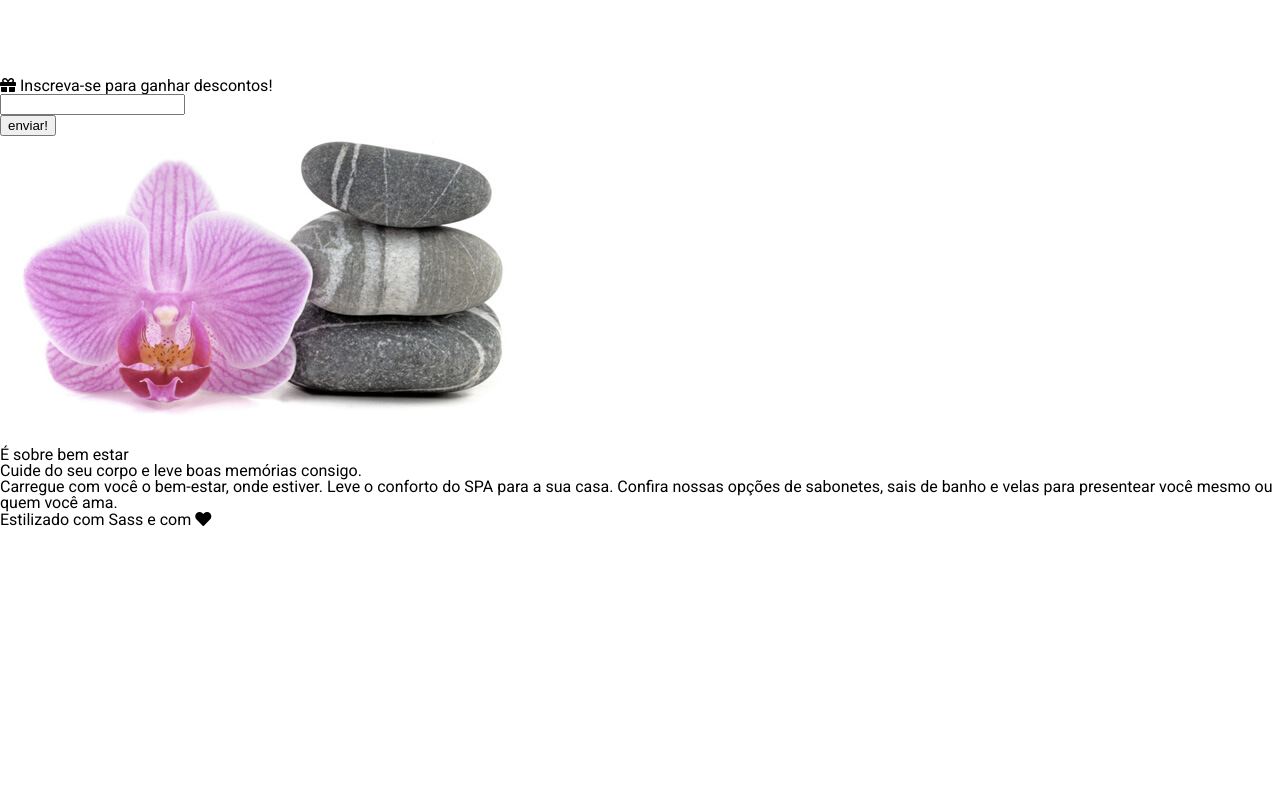
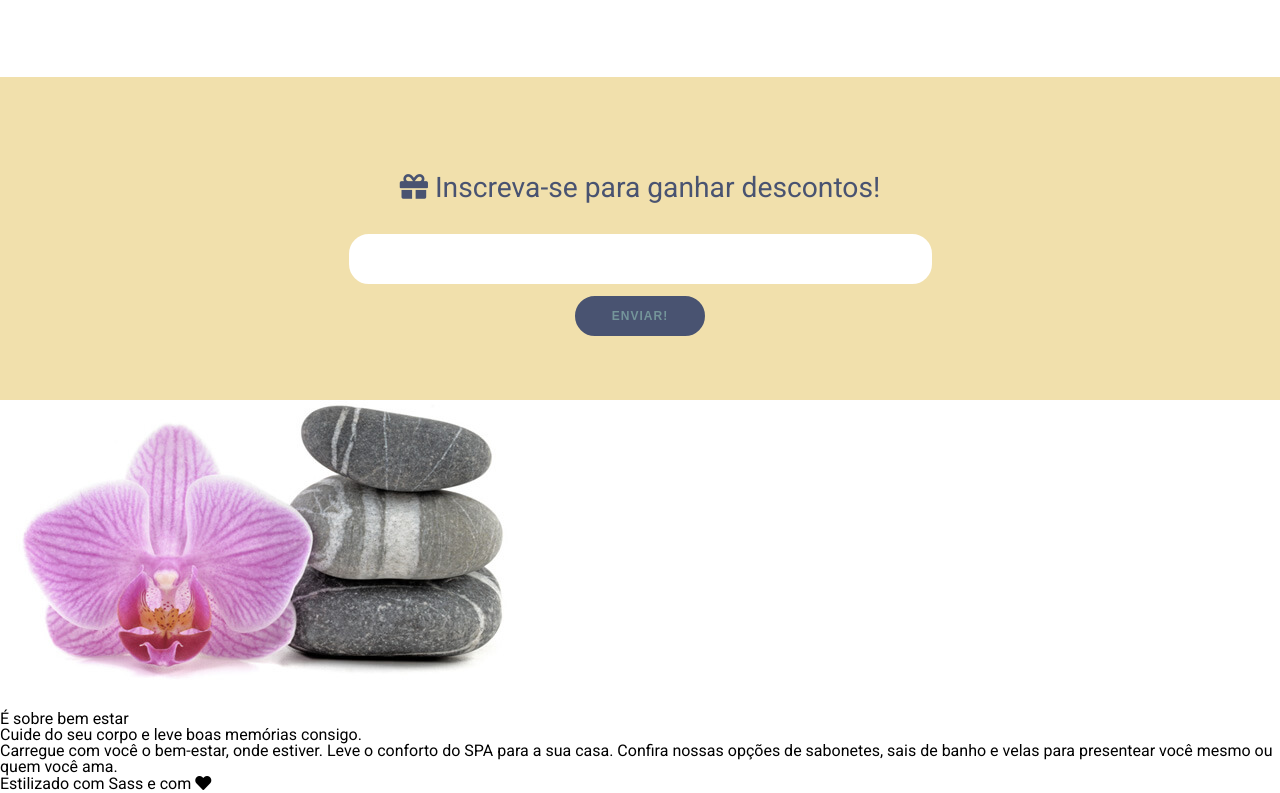
Before and after one commit to joaoelias1921/alura_spa, a plain HTML site: page index.html in a window 1280 px wide. Shown: the part 1084-1877 px from the top of the page. Before the commit the page ends 1613 px from the top, so only its background shows below. Drawn offline with nearby package versions, Linux system fonts and the light colour scheme.

Commit message:
Finalização área de Inscrição

```diff
--- a/styles/components/_cupom.scss
+++ b/styles/components/_cupom.scss
@@ -0,0 +1,57 @@
+@import '../abstract/variaveis';
+
+#cupom {
+    background-color: $cor-terciaria;
+    padding: 4rem;
+    text-align: center;
+    .texto {
+        color: $cor-primaria;
+        h2 {
+            margin: 2rem;
+            font-size: $tamanho-do-texto / 1.7;
+        }
+    }
+    .input {
+        margin: 0 auto;
+        width: 575px;
+        border-radius: 20px;
+        border: 4px solid white;
+        background: white;
+        input {
+            border-radius: 20px;
+            height: 40px;
+            border: none;
+            width: 540px;
+            outline: none;
+            text-align: center;
+            font-size: 26px;
+        }
+        &:hover, &:focus-within {
+            box-shadow: 1px 1px 8px 1px $cor-primaria;
+            outline: none;
+            transition: 0.7s;
+        }
+    }
+    button {
+        text-transform: uppercase;
+        margin-top: 0.75rem;
+        outline: none;
+        height: 40px;
+        text-align: center;
+        width: 130px;
+        background-color: $cor-primaria;
+        color: $cor-secundaria;
+        letter-spacing: 1px;
+        font-size: 12px;
+        font-weight: bold;
+        cursor: pointer;
+        border: 2px solid $cor-primaria;
+        border-radius: 40px;
+        &:hover {
+            color: $cor-primaria;
+            background-color: $cor-secundaria;
+            transition: 0.3s;
+            border-color: $cor-terciaria;
+        }
+    }
+}
```
Also changed, not shown: styles/style.css, 1 other file.
